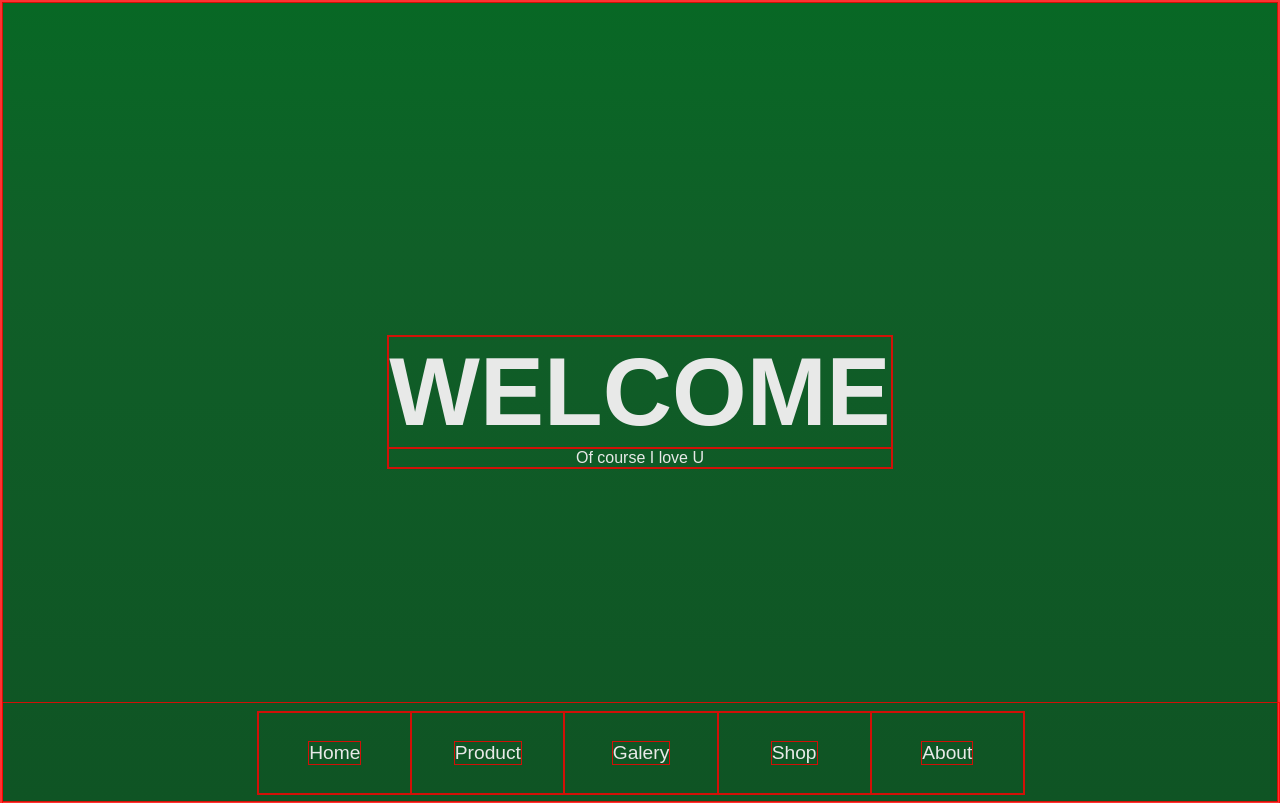
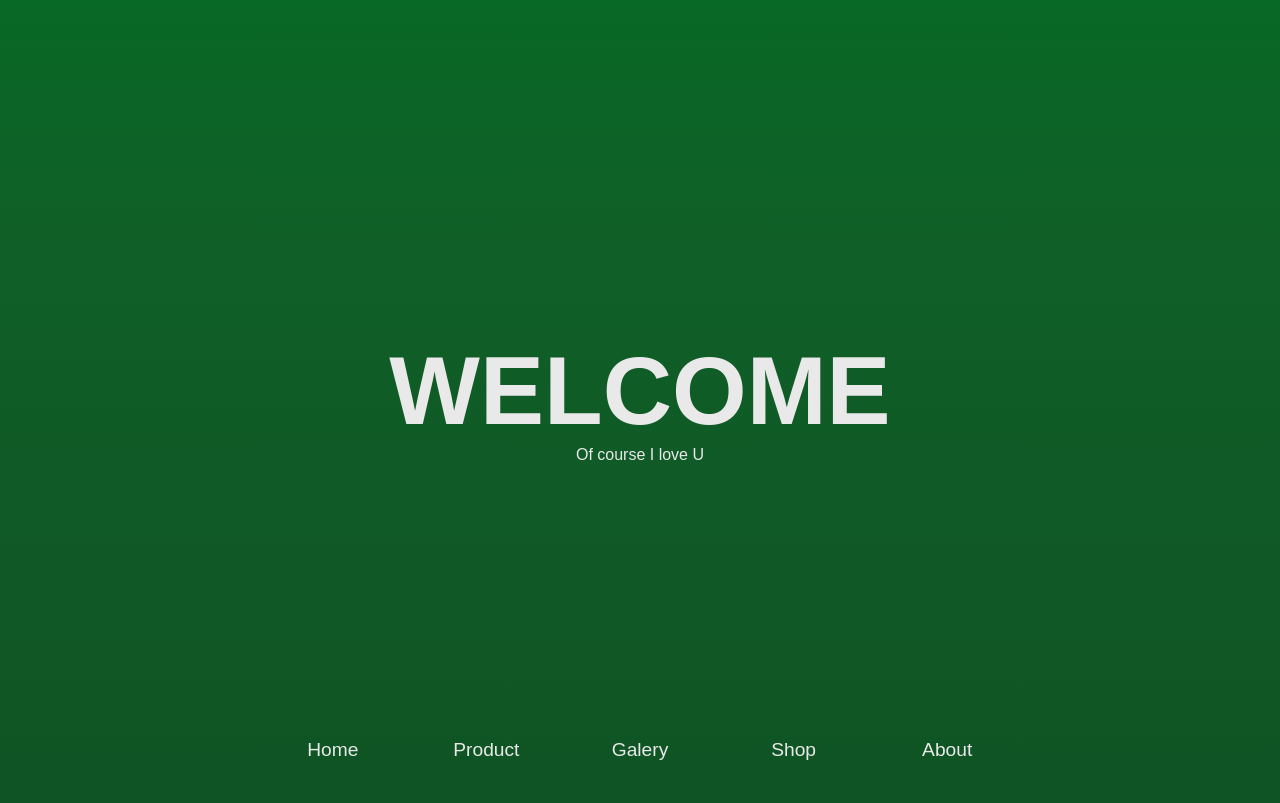
Before and after one commit to aldinnasrunm/aldinnasrunm.github.io, a plain HTML site: page index.html in a window 1280 px wide. Shown: the top 803 px of the page. Drawn offline with Linux system fonts and the light colour scheme.

Commit message:
fix grid bug

```diff
--- a/style/styleNav.css
+++ b/style/styleNav.css
@@ -19,7 +19,7 @@
 * {
   margin: 0;
   padding: 0;
-  border: solid 0.5px rgba(255, 0, 0, 0.808);
+  /* border: solid 0.5px rgba(255, 0, 0, 0.808); */
 }
 
 body {
```
